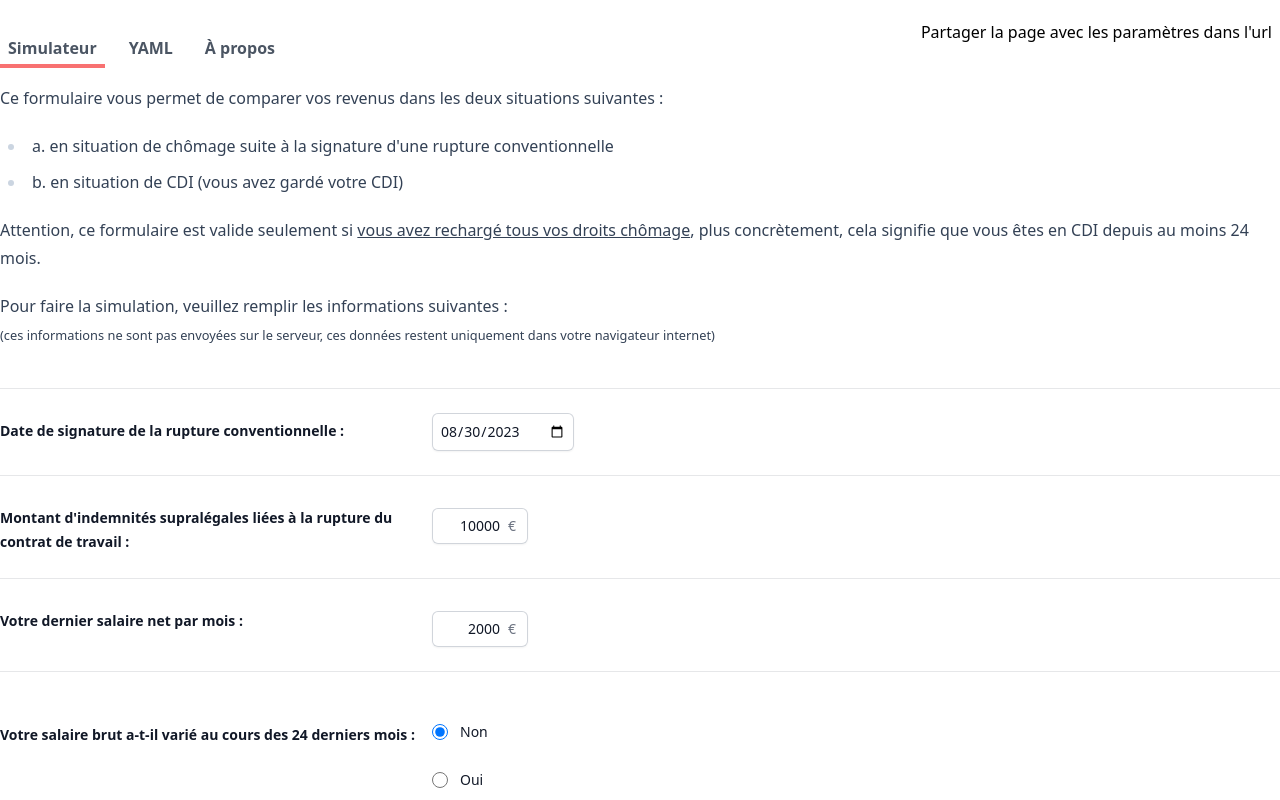
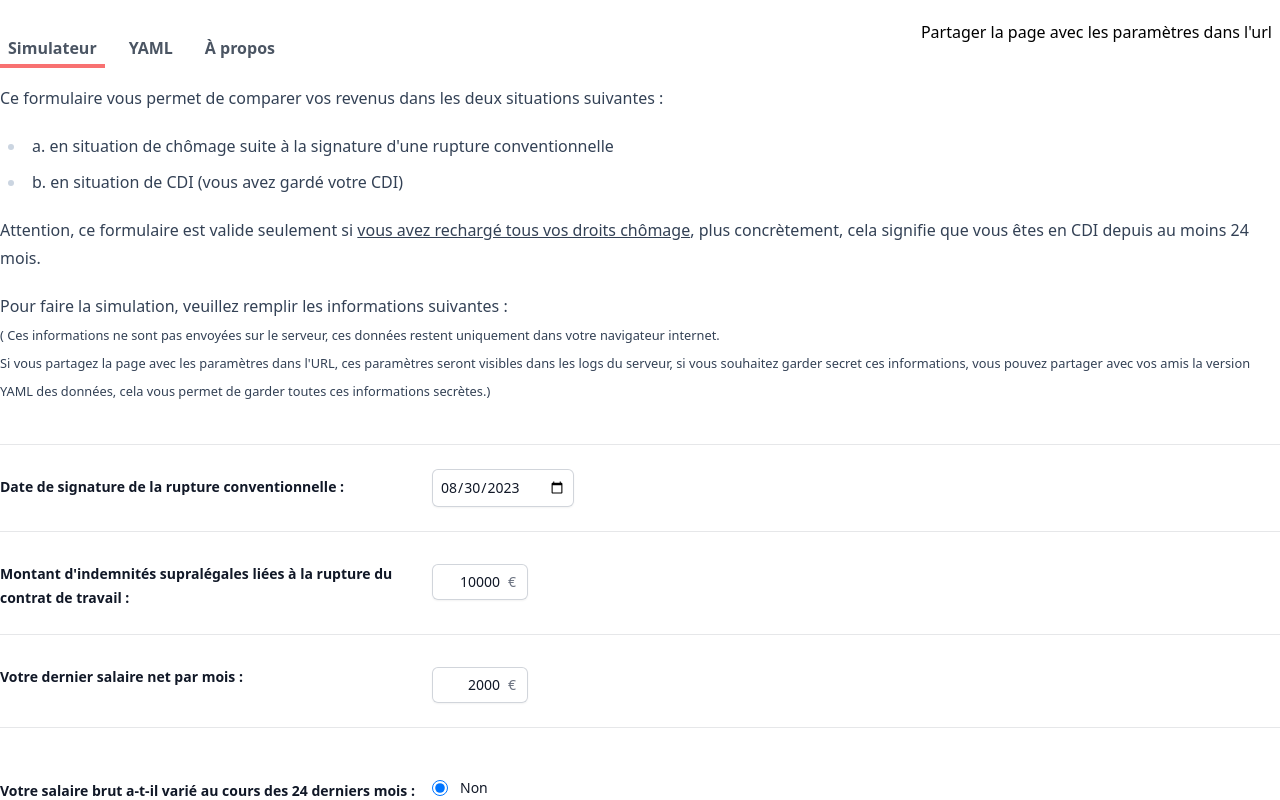
Before and after one commit to stephane-klein/comparateur-rupture-conventionnelle-cdi-france, a SvelteKit app: page / in a window 1280 px wide. Shown: the top 800 px of the page. Built offline with nearby package versions, Linux system fonts and the light colour scheme.

Commit message:
Add note about security and share parameters with url

```diff
--- a/src/routes/+page.svelte
+++ b/src/routes/+page.svelte
@@ -148,8 +148,13 @@
         vocabulaire">vous avez rechargé tous vos droits chômage</u>, plus concrètement, cela signifie que vous êtes en CDI depuis au moins 24 mois.</p>
 
     <p>Pour faire la simulation, veuillez remplir les informations suivantes :<br />
-        <small>(ces informations ne sont pas envoyées sur
-            le serveur, ces données restent uniquement dans votre navigateur internet)</small></p>
+        <small>(
+            Ces informations ne sont pas envoyées sur
+            le serveur, ces données restent uniquement dans votre navigateur internet.<br />
+
+            Si vous partagez la page avec les paramètres dans l'URL, ces paramètres seront visibles dans les
+            logs du serveur, si vous souhaitez garder secret ces informations, vous pouvez partager avec vos
+            amis la version YAML des données, cela vous permet de garder toutes ces informations secrètes.)</small></p>
 </div>
 <form>
     <div class="space-y-12 sm:space-y-16">
@@ -286,7 +291,8 @@
                         bind:value={$data.tauxImpôtSurLeRevenuEnPourcentInput}
                     />
                     <p>Attention, l'algorithme de calcul du salaire net après impôt sur le revenu contient des
-                        approximations qui seront corrigées par <a href="https://github.com/stephane-klein/comparateur-rupture-conventionnelle-cdi-france/issues/1">#1</a></p>
+                        approximations qui seront corrigées par <a
+                            href="https://github.com/stephane-klein/comparateur-rupture-conventionnelle-cdi-france/issues/1">#1</a>.
                 </div>
             </div>
         </div>
```
